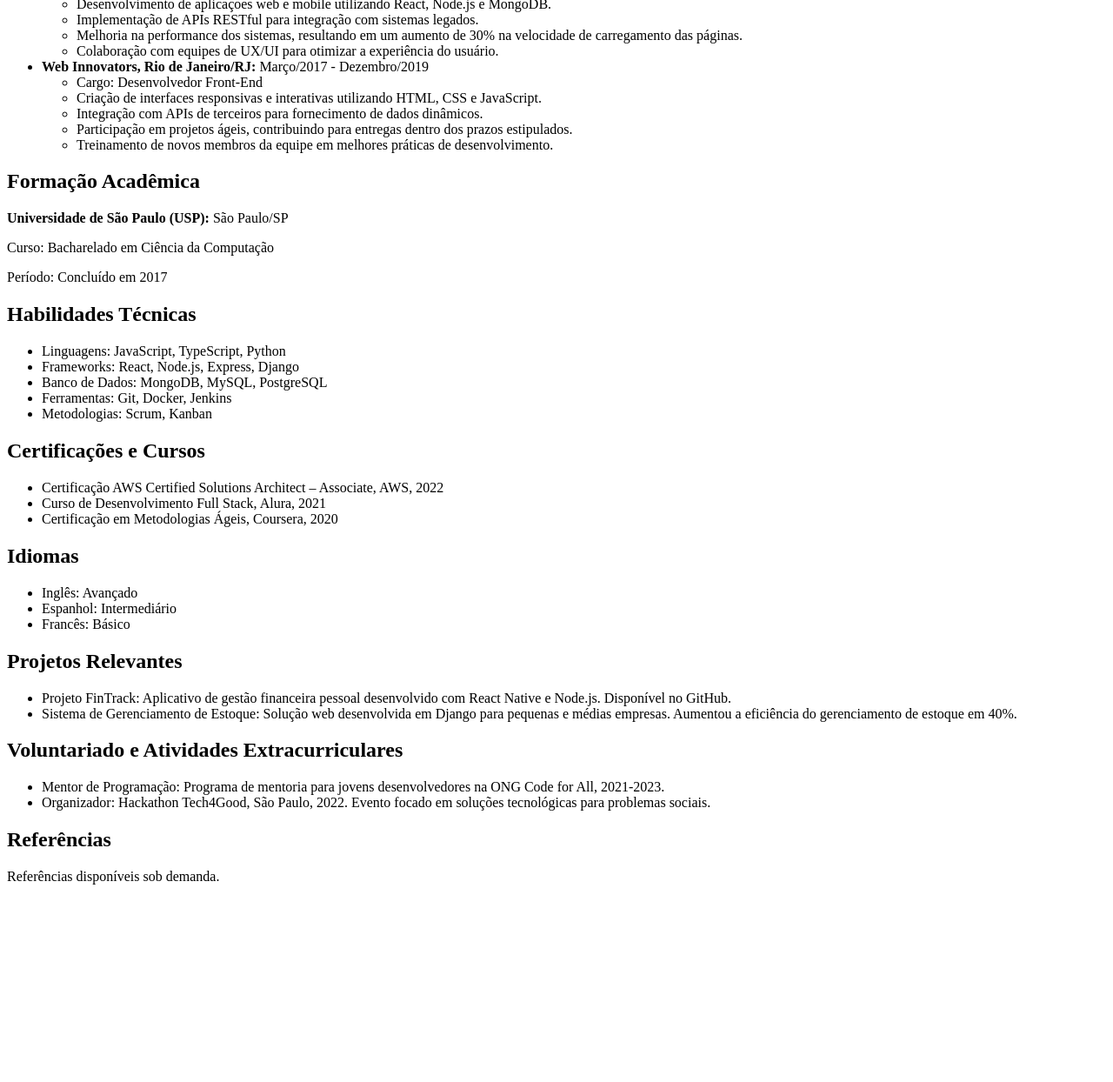
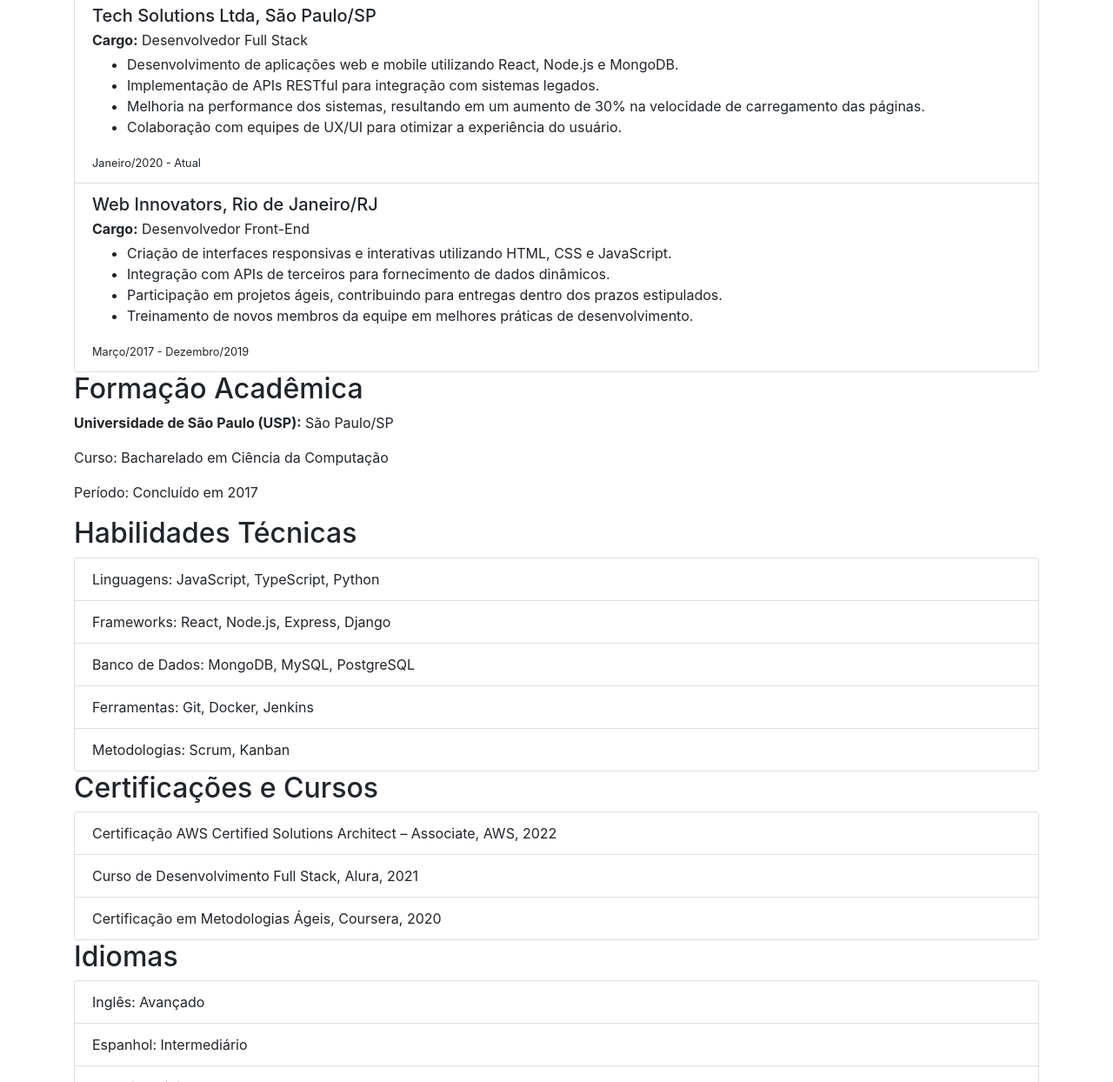
Before and after one commit to PedrOliveiraM/tecnicas-construcao-software, a website: page curriculo/index.html in a window 1280 px wide. Shown: the part 444-1688 px from the top of the page at 87% size. Before the commit the page ends 1477 px from the top, so only its background shows below. Drawn offline with nearby package versions, Linux system fonts and the light colour scheme.

Commit message:
:lipstick: include bootstrap

```diff
--- a/curriculo/index.html
+++ b/curriculo/index.html
@@ -1,116 +1,131 @@
 <!DOCTYPE html>
 <html lang="pt-BR">
+
 <head>
   <meta charset="UTF-8">
   <meta name="viewport" content="width=device-width, initial-scale=1.0">
   <title>Currículo - João Pedro da Silva</title>
+  <link href="https://maxcdn.bootstrapcdn.com/bootstrap/4.5.2/css/bootstrap.min.css" rel="stylesheet">
+  <script defer src="https://code.jquery.com/jquery-3.5.1.slim.min.js"></script>
+  <script defer src="https://cdn.jsdelivr.net/npm/@popperjs/core@2.9.2/dist/umd/popper.min.js"></script>
+  <script defer src="https://stackpath.bootstrapcdn.com/bootstrap/4.5.2/js/bootstrap.min.js"></script>
+
 </head>
 
 <body>
-
+  <div class="container">
+    <header class="header text-center">
       <h1>João Pedro da Silva</h1>
-  <div>
-    <p>Contato: (11) 98765-4321 | <a href="mailto:joaopedro.silva@profissional.com">joaopedro.silva@profissional.com</a>
-    </p>
+      <div class="contact-info">
+        <p>Contato: (11) 98765-4321 | <a
+            href="mailto:joaopedro.silva@profissional.com">joaopedro.silva@profissional.com</a></p>
         <p>Endereço: São Paulo, SP</p>
-    <p>LinkedIn: <a href="https://linkedin.com/in/joaopedro-silva" target="_blank">linkedin.com/in/joaopedro-silva</a>
-    </p>
+        <p>LinkedIn: <a href="https://linkedin.com/in/joaopedro-silva"
+            target="_blank">linkedin.com/in/joaopedro-silva</a></p>
         <p>GitHub: <a href="https://github.com/joaopedrosilva" target="_blank">github.com/joaopedrosilva</a></p>
         <p>Portfólio: <a href="https://joaopedrodev.com.br" target="_blank">joaopedrodev.com.br</a></p>
       </div>
+    </header>
 
-  <div>
-    <h2>Objetivo Profissional ou Resumo</h2>
-    <p>Desenvolvedor Full Stack com mais de 5 anos de experiência em desenvolvimento web e mobile. Especialista em criar
-      soluções eficientes e escaláveis usando tecnologias modernas como React, Node.js e MongoDB. Busco contribuir para
-      o crescimento da empresa com minhas habilidades técnicas e visão estratégica, enquanto continuo a evoluir como
-      profissional.</p>
-  </div>
+    <section>
+      <h2 class="section-title">Objetivo Profissional ou Resumo</h2>
+      <p>Desenvolvedor Full Stack com mais de 5 anos de experiência em desenvolvimento web e mobile. Especialista em
+        criar soluções eficientes e escaláveis usando tecnologias modernas como React, Node.js e MongoDB. Busco
+        contribuir para o crescimento da empresa com minhas habilidades técnicas e visão estratégica, enquanto continuo
+        a evoluir como profissional.</p>
+    </section>
 
-  <div>
-    <h2>Experiência Profissional</h2>
+    <section>
+      <h2 class="section-title">Experiência Profissional</h2>
+      <div class="list-group">
+        <div class="list-group-item">
+          <h5 class="mb-1">Tech Solutions Ltda, São Paulo/SP</h5>
+          <p class="mb-1"><strong>Cargo:</strong> Desenvolvedor Full Stack</p>
           <ul>
-      <li><strong>Tech Solutions Ltda, São Paulo/SP:</strong> Janeiro/2020 - Atual</li>
-      <ul>
-        <li>Cargo: Desenvolvedor Full Stack</li>
             <li>Desenvolvimento de aplicações web e mobile utilizando React, Node.js e MongoDB.</li>
             <li>Implementação de APIs RESTful para integração com sistemas legados.</li>
             <li>Melhoria na performance dos sistemas, resultando em um aumento de 30% na velocidade de carregamento das
               páginas.</li>
             <li>Colaboração com equipes de UX/UI para otimizar a experiência do usuário.</li>
           </ul>
+          <small>Janeiro/2020 - Atual</small>
+        </div>
 
-      <li><strong>Web Innovators, Rio de Janeiro/RJ:</strong> Março/2017 - Dezembro/2019</li>
+        <div class="list-group-item">
+          <h5 class="mb-1">Web Innovators, Rio de Janeiro/RJ</h5>
+          <p class="mb-1"><strong>Cargo:</strong> Desenvolvedor Front-End</p>
           <ul>
-        <li>Cargo: Desenvolvedor Front-End</li>
             <li>Criação de interfaces responsivas e interativas utilizando HTML, CSS e JavaScript.</li>
             <li>Integração com APIs de terceiros para fornecimento de dados dinâmicos.</li>
             <li>Participação em projetos ágeis, contribuindo para entregas dentro dos prazos estipulados.</li>
             <li>Treinamento de novos membros da equipe em melhores práticas de desenvolvimento.</li>
           </ul>
-    </ul>
+          <small>Março/2017 - Dezembro/2019</small>
         </div>
+      </div>
+    </section>
 
-  <div>
-    <h2>Formação Acadêmica</h2>
+    <section>
+      <h2 class="section-title">Formação Acadêmica</h2>
       <p><strong>Universidade de São Paulo (USP):</strong> São Paulo/SP</p>
       <p>Curso: Bacharelado em Ciência da Computação</p>
       <p>Período: Concluído em 2017</p>
+    </section>
+
+    <section>
+      <h2 class="section-title">Habilidades Técnicas</h2>
+      <ul class="list-group">
+        <li class="list-group-item">Linguagens: JavaScript, TypeScript, Python</li>
+        <li class="list-group-item">Frameworks: React, Node.js, Express, Django</li>
+        <li class="list-group-item">Banco de Dados: MongoDB, MySQL, PostgreSQL</li>
+        <li class="list-group-item">Ferramentas: Git, Docker, Jenkins</li>
+        <li class="list-group-item">Metodologias: Scrum, Kanban</li>
+      </ul>
+    </section>
+
+    <section>
+      <h2 class="section-title">Certificações e Cursos</h2>
+      <ul class="list-group">
+        <li class="list-group-item">Certificação AWS Certified Solutions Architect – Associate, AWS, 2022</li>
+        <li class="list-group-item">Curso de Desenvolvimento Full Stack, Alura, 2021</li>
+        <li class="list-group-item">Certificação em Metodologias Ágeis, Coursera, 2020</li>
+      </ul>
+    </section>
+
+    <section>
+      <h2 class="section-title">Idiomas</h2>
+      <ul class="list-group">
+        <li class="list-group-item">Inglês: Avançado</li>
+        <li class="list-group-item">Espanhol: Intermediário</li>
+        <li class="list-group-item">Francês: Básico</li>
+      </ul>
+    </section>
+
+    <section>
+      <h2 class="section-title">Projetos Relevantes</h2>
+      <ul class="list-group">
+        <li class="list-group-item">Projeto FinTrack: Aplicativo de gestão financeira pessoal desenvolvido com React
+          Native e Node.js. Disponível no GitHub.</li>
+        <li class="list-group-item">Sistema de Gerenciamento de Estoque: Solução web desenvolvida em Django para
+          pequenas e médias empresas. Aumentou a eficiência do gerenciamento de estoque em 40%.</li>
+      </ul>
+    </section>
+
+    <section>
+      <h2 class="section-title">Voluntariado e Atividades Extracurriculares</h2>
+      <ul class="list-group">
+        <li class="list-group-item">Mentor de Programação: Programa de mentoria para jovens desenvolvedores na ONG Code
+          for All, 2021-2023.</li>
+        <li class="list-group-item">Organizador: Hackathon Tech4Good, São Paulo, 2022. Evento focado em soluções
+          tecnológicas para problemas sociais.</li>
+      </ul>
+    </section>
+
+    <section>
+      <h2 class="section-title">Referências</h2>
+      <p>Referências disponíveis sob demanda.</p>
+    </section>
   </div>
-
-  <div>
-    <h2>Habilidades Técnicas</h2>
-    <ul>
-      <li>Linguagens: JavaScript, TypeScript, Python</li>
-      <li>Frameworks: React, Node.js, Express, Django</li>
-      <li>Banco de Dados: MongoDB, MySQL, PostgreSQL</li>
-      <li>Ferramentas: Git, Docker, Jenkins</li>
-      <li>Metodologias: Scrum, Kanban</li>
-    </ul>
-  </div>
-
-  <div>
-    <h2>Certificações e Cursos</h2>
-    <ul>
-      <li>Certificação AWS Certified Solutions Architect – Associate, AWS, 2022</li>
-      <li>Curso de Desenvolvimento Full Stack, Alura, 2021</li>
-      <li>Certificação em Metodologias Ágeis, Coursera, 2020</li>
-    </ul>
-  </div>
-
-  <div>
-    <h2>Idiomas</h2>
-    <ul>
-      <li>Inglês: Avançado</li>
-      <li>Espanhol: Intermediário</li>
-      <li>Francês: Básico</li>
-    </ul>
-  </div>
-
-  <div>
-    <h2>Projetos Relevantes</h2>
-    <ul>
-      <li>Projeto FinTrack: Aplicativo de gestão financeira pessoal desenvolvido com React Native e Node.js. Disponível
-        no GitHub.</li>
-      <li>Sistema de Gerenciamento de Estoque: Solução web desenvolvida em Django para pequenas e médias empresas.
-        Aumentou a eficiência do gerenciamento de estoque em 40%.</li>
-    </ul>
-  </div>
-
-  <div>
-    <h2>Voluntariado e Atividades Extracurriculares</h2>
-    <ul>
-      <li>Mentor de Programação: Programa de mentoria para jovens desenvolvedores na ONG Code for All, 2021-2023.</li>
-      <li>Organizador: Hackathon Tech4Good, São Paulo, 2022. Evento focado em soluções tecnológicas para problemas
-        sociais.</li>
-    </ul>
-  </div>
-
-  <div>
-    <h2>Referências</h2>
-    <p>Referências disponíveis sob demanda.</p>
-  </div>
-
 </body>
 
 </html>
--- a/curriculo/style.css
+++ b/curriculo/style.css
@@ -1,13 +1,55 @@
+body {
+  background-color: #f8f9fa;
+  color: #212529;
+}
+
 .container {
   margin-top: 20px;
+  background-color: #ffffff;
+  padding: 30px;
+  border-radius: 8px;
+  box-shadow: 0 0 10px rgba(0, 0, 0, 0.1);
 }
-h1,
+
+.header {
+  border-bottom: 2px solid #007bff;
+  padding-bottom: 10px;
+  margin-bottom: 20px;
+}
+
+h1 {
+  color: #007bff;
+  font-size: 2.5rem;
+}
+
 h2 {
+  border-bottom: 1px solid #e9ecef;
+  padding-bottom: 10px;
   color: #343a40;
+  margin-top: 20px;
 }
+
 .contact-info a {
   color: #007bff;
 }
+
 .contact-info a:hover {
-  text-decoration: none;
+  text-decoration: underline;
 }
+
+.list-group-item {
+  border: none;
+  padding: 10px 0;
+}
+
+.list-group-item:nth-child(even) {
+  background-color: #f8f9fa;
+}
+
+.section-title {
+  background-color: #007bff;
+  color: #ffffff;
+  padding: 10px;
+  border-radius: 5px;
+  margin-bottom: 20px;
+}
```
Lines whose indentation alone changed are shown as unchanged.
